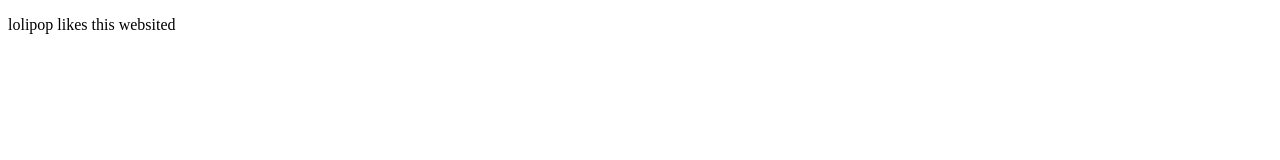
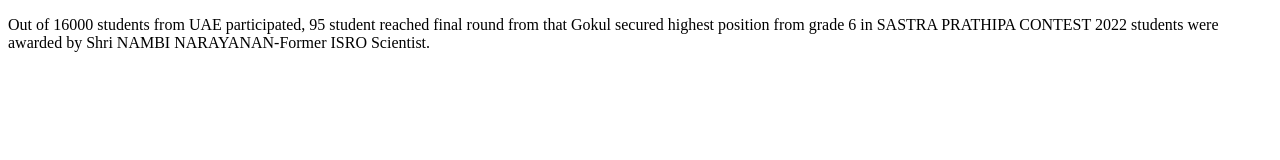
Before and after one commit to partly-hacker/sif-memories, a plain HTML site: page index.html in a window 1280 px wide. Drawn offline with Linux system fonts and the light colour scheme.

Commit message:
Update index.html

```diff
--- a/index.html
+++ b/index.html
@@ -1,9 +1,10 @@
 <!DOCTYPE html>
 <html>
 <head>
-	<title>lol i never knew this</title>
+	<title>sif</title>
 </head>
 <body>
-	<p>lolipop likes this websited</p>
+	<p>Out of 16000 students from UAE participated, 95 student reached final round from that Gokul secured highest position from grade 6 in SASTRA PRATHIPA
+		CONTEST 2022 students were awarded by Shri NAMBI NARAYANAN-Former ISRO Scientist.</p>
 </body>
 </html>
```
